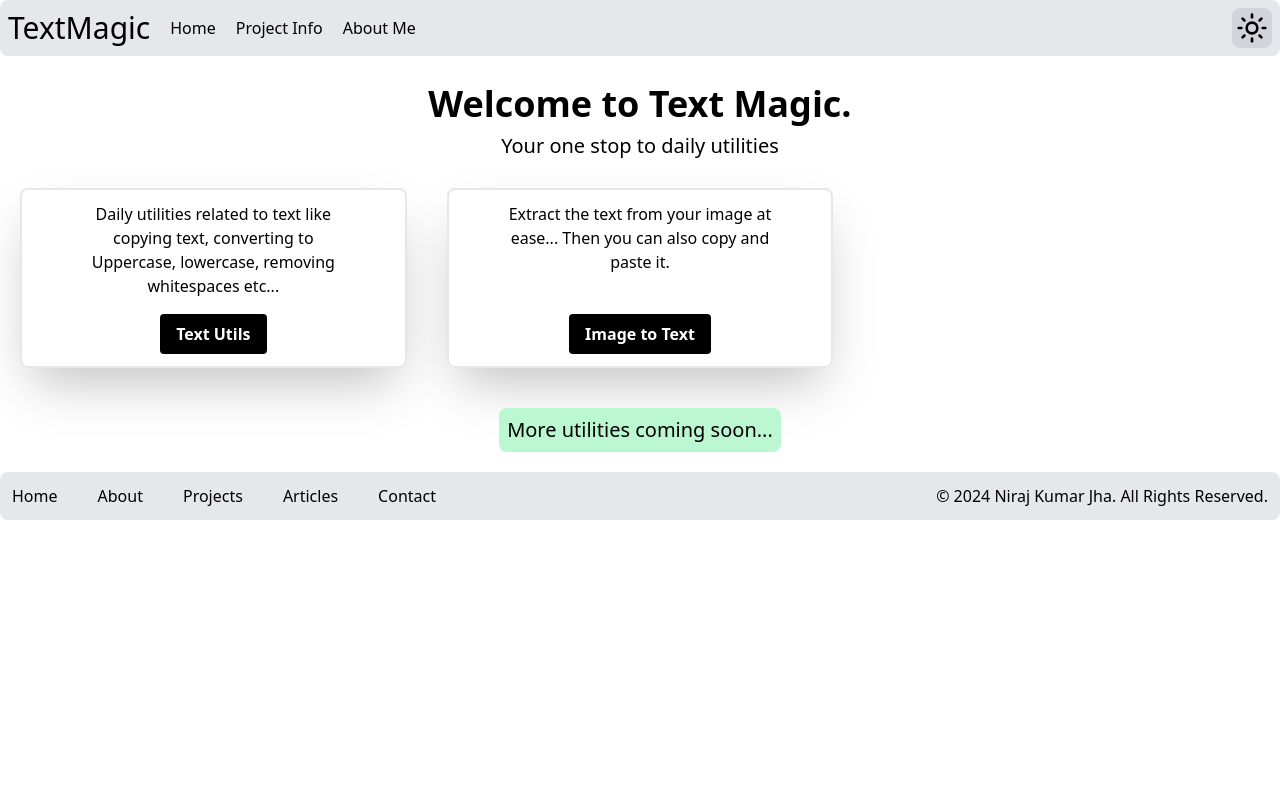
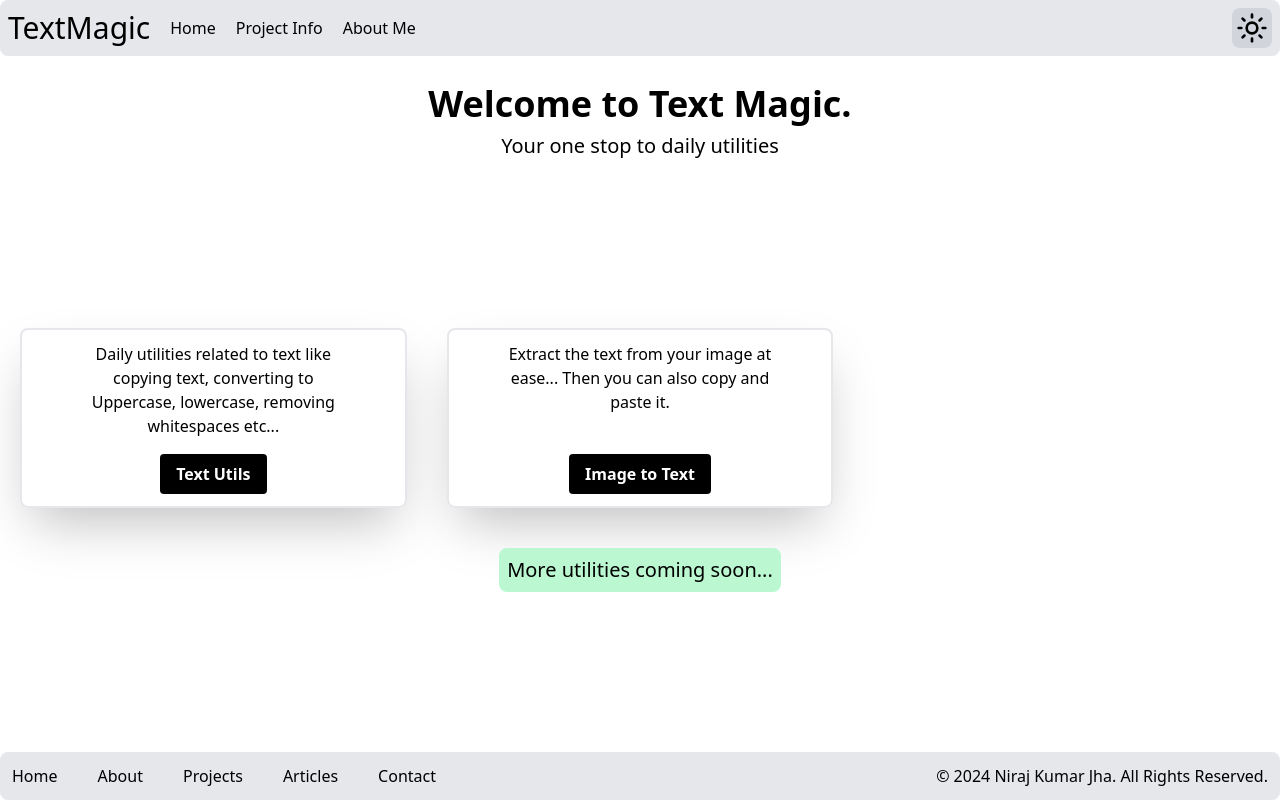
Before and after one commit to jha-niraj/Text-Utility, a React (Vite) app: page / in a window 1280 px wide. Built offline with nearby package versions, Linux system fonts and the light colour scheme.

Commit message:
Updated the Home Page

```diff
--- a/src/components/Navbar.jsx
+++ b/src/components/Navbar.jsx
@@ -1,5 +1,5 @@
 import { useState } from "react";
-import { Link } from "react-router-dom";
+import { Link, useNavigate } from "react-router-dom";
 
 import "../index.css"
 import { Sun, SunMoon, Menu, X } from "lucide-react";
@@ -7,6 +7,7 @@ import { Sun, SunMoon, Menu, X } from "lucide-react";
 const Navbar = () => {
     const [ darkToggle, setDarkToggle ] = useState(false);
     const [ navbarToggle, setNavbarToggle ] = useState(false);
+    const navigate = useNavigate();
 
     const hanldeBlur = () => {
         setDarkToggle(false);
@@ -17,7 +18,7 @@ const Navbar = () => {
             <div className="flex items-center justify-between w-full">
                 <div className="flex items-center justify-center gap-5">
                     <div className="">
-                        <h1 className="text-3xl">TextMagic</h1>
+                        <button onClick={() => navigate("/")} className="text-3xl">TextMagic</button>
                     </div>
                     <div className="hidden sm:flex items-center justify-center gap-5 w-full">
                         <Link to="#">Home</Link>
--- a/src/pages/HomePage.jsx
+++ b/src/pages/HomePage.jsx
@@ -17,9 +17,9 @@ const utilities = [
 
 export default () => {
     return (
-        <main className="flex flex-col justify-between">
+        <main className="flex flex-col justify-between h-screen">
             <Navbar />
-            <div className="flex items-center justify-center flex-col p-5 gap-5">
+            <div className="flex items-center justify-around h-full flex-col p-5 gap-5">
                 <div className="text-center p-2 flex flex-col gap-2">
                     <h1 className="text-4xl font-semibold">Welcome to Text Magic.</h1>
                     <h1 className="text-xl font-mini">Your one stop to daily utilities</h1>
```
